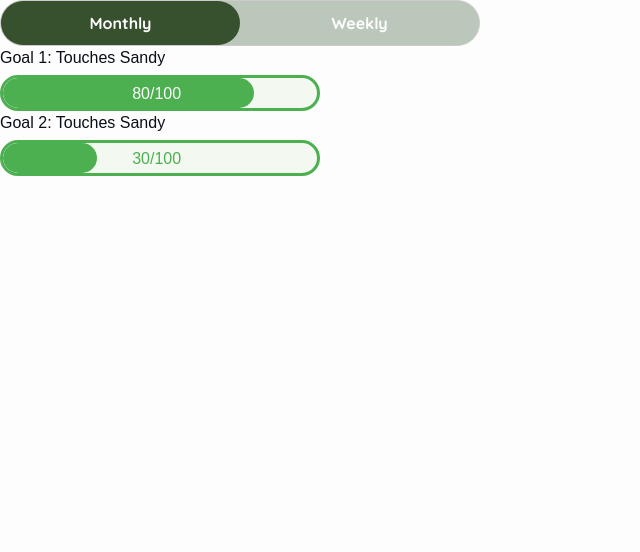
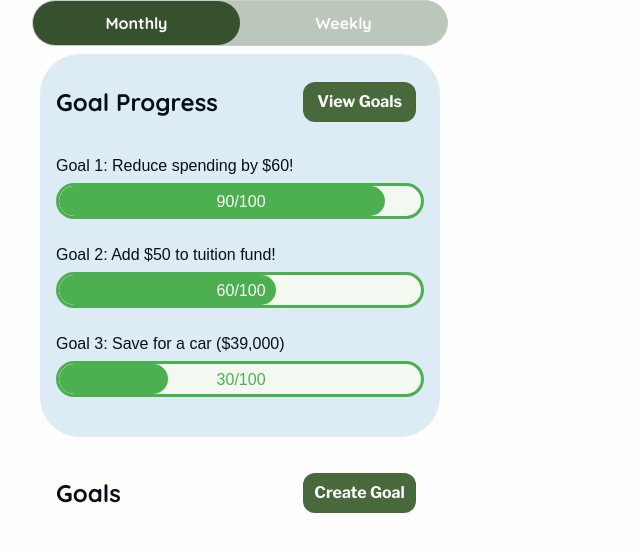
Before and after one commit to AlyssaHug/Design02_App, a Next.js app: page / in a window 1280 px wide. Shown: the top 552 px of the page, without its empty margins (0-640 px from the left). Built offline with nearby package versions, Linux system fonts and the light colour scheme.

Commit message:
finish progress styles + made goal card files + made goal progress card + started goals section

```diff
--- a/app/dropdown/dropdown.html
+++ /dev/null
@@ -1,25 +0,0 @@
-<!DOCTYPE html>
-<html lang="en">
-    <head>
-        <meta charset="UTF-8" />
-        <meta
-            name="viewport"
-            content="width=device-width, initial-scale=1.0" />
-        <link
-            rel="stylesheet"
-            href="dropdown.module.css" />
-        <title>Dropdown menu</title>
-    </head>
-    <body>
-        <div class="dropdown">
-            <button class="dropdown_button">Menu</button>
-            <div class="dropdown_content">
-                <p class="dropdown_item">1</p>
-                <p class="dropdown_item">2</p>
-                <p class="dropdown_item">3</p>
-                <p class="dropdown_item">4</p>
-            </div>
-        </div>
-        <script src="dropdown.js"></script>
-    </body>
-</html>
--- a/app/dropdown/dropdown.js
+++ /dev/null
@@ -1,7 +0,0 @@
-
-import classNames from "classnames"
-
-
-export default(type, value, size, hasCategory) {
-
-}
--- a/app/globals.css
+++ b/app/globals.css
@@ -10,6 +10,9 @@ html {
     color: var(--foreground);
     font-family: Arial, Helvetica, sans-serif;
     max-width: 480px;
+    display: flex;
+    flex-direction: columns;
+    justify-content: center;
 }
 
 .sameSizedButtons {
--- a/app/page.js
+++ b/app/page.js
@@ -1,20 +1,16 @@
 import ToggleButton from "@/app/ui/Buttons/ToggleButton";
 import ProgressBar from "./ui/ProgressBar/ProgressBar";
+import GoalProgress from "./ui/GoalCards/GoalCards";
+import { GoalRecs } from "./ui/GoalCards/GoalCards";
 
 function page() {
     return (
         <div>
             <ToggleButton />
-            <ProgressBar
-                value='Goal 1: Touches Sandy'
-                progress={80}
-                goal={100}
-            />
-            <ProgressBar
-                value='Goal 2: Touches Sandy'
-                progress={30}
-                goal={100}
-                textColor='#4caf50'
+            <GoalProgress value='Goal Progress' />
+            <GoalRecs
+                value='Goals'
+                type='recs'
             />
         </div>
     );
--- /dev/null
+++ b/app/ui/GoalCards/GoalCards.js
@@ -0,0 +1,75 @@
+import classNames from "classnames";
+import styles from "@/app/ui/GoalCards/GoalCards.module.css";
+import Button from "../Buttons/Buttons";
+import ProgressBar from "../ProgressBar/ProgressBar";
+import { Quicksand, Libre_Franklin } from "next/font/google";
+
+const quicksand = Quicksand({
+    variable: "--font-quicksand",
+});
+const libreFranklin = Libre_Franklin({
+    variable: "--font-libre-franklin",
+});
+
+export default function GoalProgress({ style, value, type, size, icon }) {
+    const goalCardClasses = classNames(
+        styles.goalCard,
+        quicksand.variable,
+        libreFranklin.variable,
+        {
+            [styles.progress]: type === "progress",
+        }
+    );
+    return (
+        <div className={goalCardClasses}>
+            <div className={styles.headerContainer}>
+                <h3 className={styles.header}>{value}</h3>
+                <Button
+                    className={styles.view}
+                    color='dark'
+                    value='View Goals'
+                />
+            </div>
+            <div className={styles.content}>
+                <ProgressBar
+                    value='Goal 1: Reduce spending by $60!'
+                    progress={90}
+                    goal={100}
+                />
+                <ProgressBar
+                    value='Goal 2: Add $50 to tuition fund!'
+                    progress={60}
+                    goal={100}
+                />
+                <ProgressBar
+                    value='Goal 3: Save for a car ($39,000)'
+                    progress={30}
+                    goal={100}
+                    textColor='#4caf50'
+                />
+            </div>
+        </div>
+    );
+}
+export function GoalRecs({ value, type, size }) {
+    const goalRecsClasses = classNames(
+        styles.goalRecs,
+        quicksand.variable,
+        libreFranklin.variable,
+        {
+            [styles.recs]: type === "recs",
+        }
+    );
+    return (
+        <div className={goalRecsClasses}>
+            <div className={styles.headerContainer}>
+                <h3 className={styles.header}>{value}</h3>
+                <Button
+                    className={styles.view}
+                    color='dark'
+                    value='Create Goal'
+                />
+            </div>
+        </div>
+    );
+}
--- /dev/null
+++ b/app/ui/GoalCards/GoalCards.module.css
@@ -0,0 +1,40 @@
+/*========General========*/
+.goalCard {
+    background-color: #dcebf4;
+    margin: 8px;
+    align-self: center;
+    border-radius: 40px;
+    padding: 16px;
+    max-width: 400px;
+}
+.headerContainer {
+    display: flex;
+    justify-content: space-between;
+    font-size: 24px;
+    align-items: center;
+    padding-top: 4px;
+}
+.header {
+    flex: 0 0 65%;
+
+    font-weight: bold;
+    font-family: var(--font-quicksand);
+}
+.view {
+    flex: 0 0 20%;
+}
+.content {
+    display: flex;
+    flex-wrap: wrap;
+    justify-content: center;
+    align-items: center;
+    padding-bottom: 24px;
+}
+/*======Goals======*/
+.recs {
+    margin: 8px;
+    align-self: center;
+    border-radius: 40px;
+    padding: 16px;
+    max-width: 400px;
+}
--- a/app/ui/ProgressBar/ProgressBar.module.css
+++ b/app/ui/ProgressBar/ProgressBar.module.css
@@ -2,6 +2,7 @@
 .container {
     width: 100%;
     margin: 0 auto;
+    margin-top: 24px;
 }
 
 .goalText {
@@ -9,7 +10,6 @@
 }
 
 .progressBar {
-    width: 320px;
     height: 36px;
     background-color: #f3f9f0;
     border-radius: 28px;
@@ -30,5 +30,5 @@
     text-align: center;
     color: #fefdfd;
     padding: 4px;
-    transform: translate(225%, -103%);
+    transform: translate(275%, -103%);
 }
```
Also changed, not shown: app/dropdown/dropdown.module.css (deleted, +0 -33 lines), app/ui/Dropdown/Dropdown.module.css (added, +72 -0 lines), app/ui/Dropdown/Dropdown.js (added), app/ui/inputs/inputs.js (added), app/ui/inputs/inputs.module.css (added).
